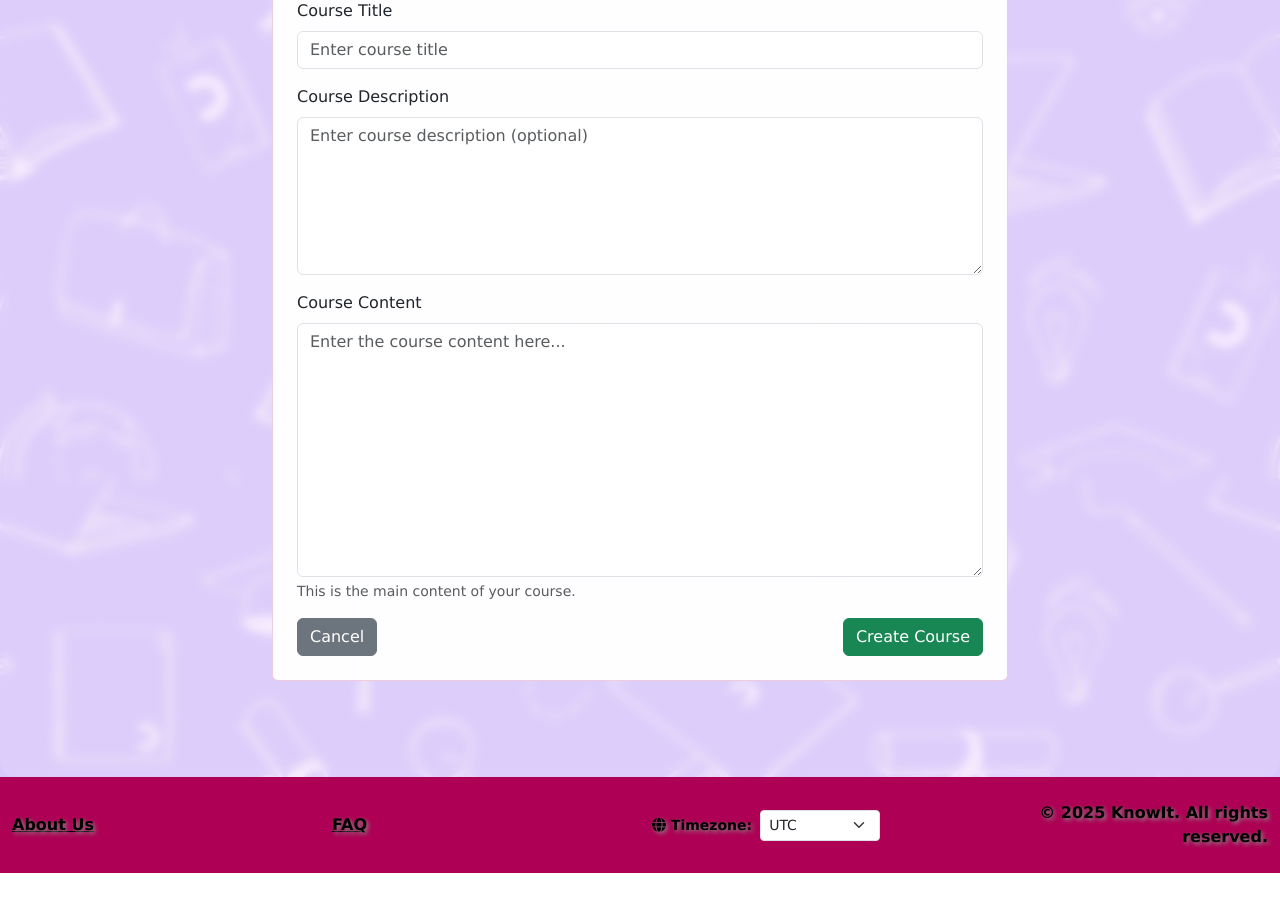
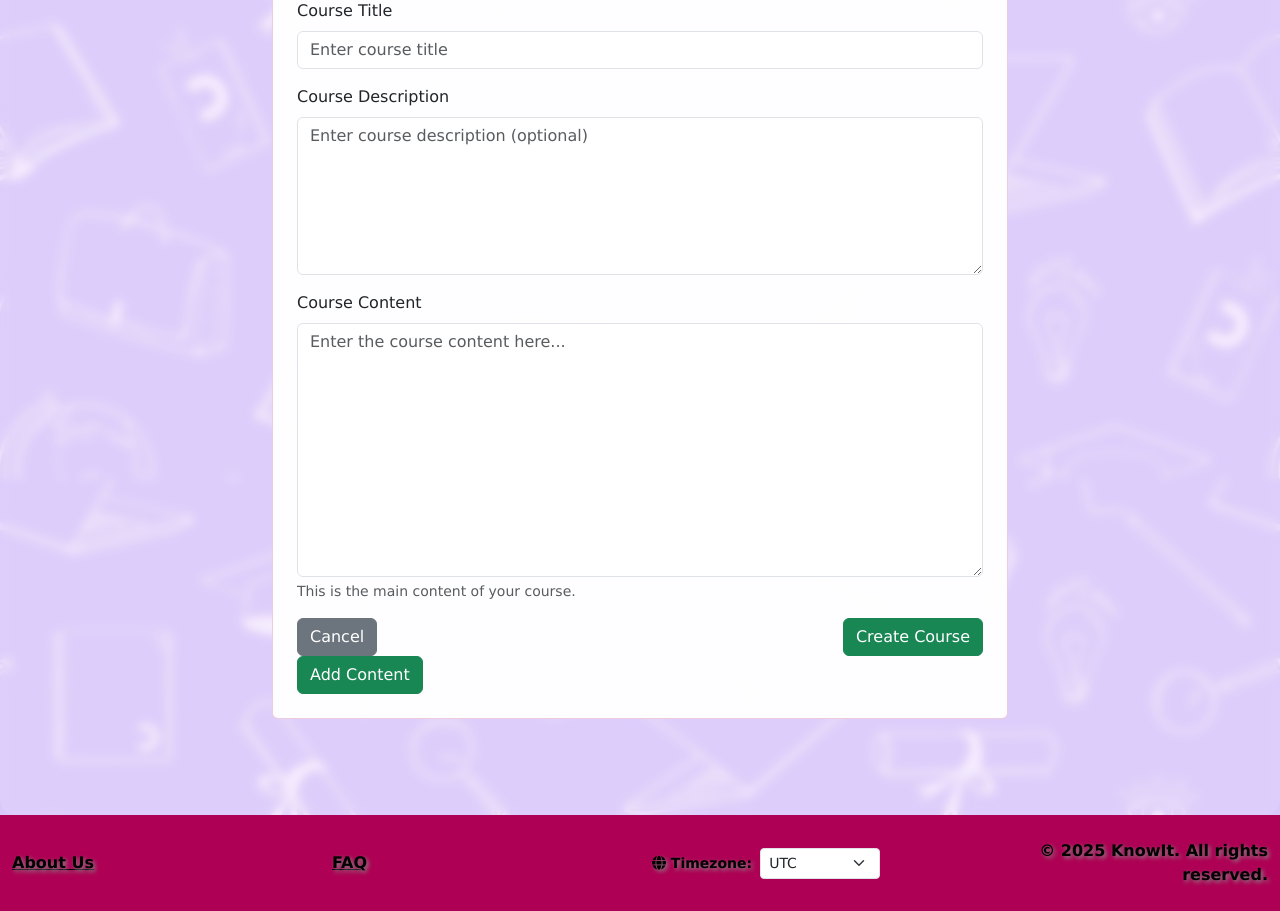
Before and after one commit to RomanGajdosik/KnowIt, a Flask app: template templates/add_content.html in a window 1280 px wide. Shown: the part 321-1232 px from the top of the page. Before the commit the page ends 1194 px from the top, so only its background shows below. Run offline with Flask 3, Linux system fonts and the light colour scheme; the template is opened without the code that fills it, so the values that code supplies are empty; parts of the project's set-up code (start-up, migrations or seed data) failed here and were passed over.

Commit message:
added button for data adition

```diff
--- a/templates/add_content.html
+++ b/templates/add_content.html
@@ -23,6 +23,9 @@
                     <div class="d-flex justify-content-between">
                         <a href="{{ url_for('index') }}" class="btn btn-secondary">Cancel</a>
                         <button type="submit" class="btn btn-success">Create Course</button>
+                    </div>
+                    <div class="d-flex justify-content-between">
+                        <button type="button" class="btn btn-success">Add Content</button>
                     </div>
                 </form>
 
```
